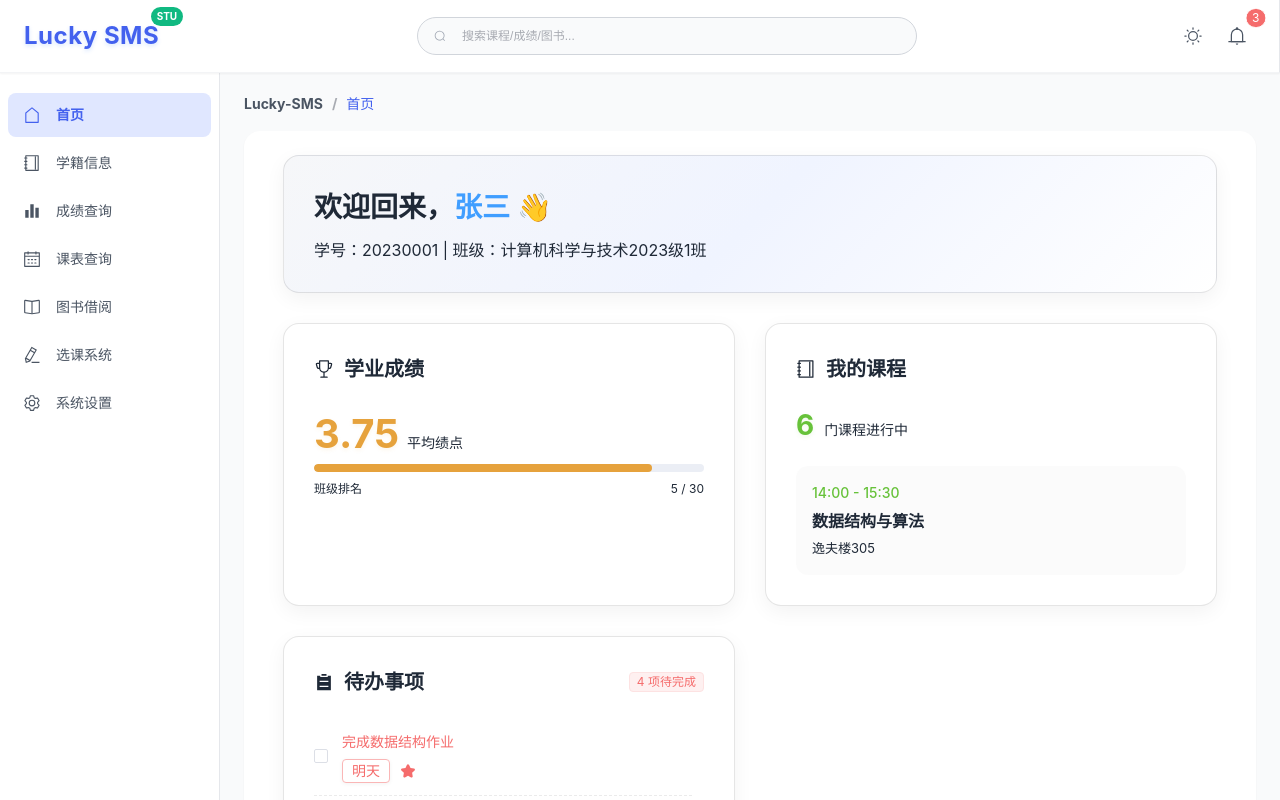
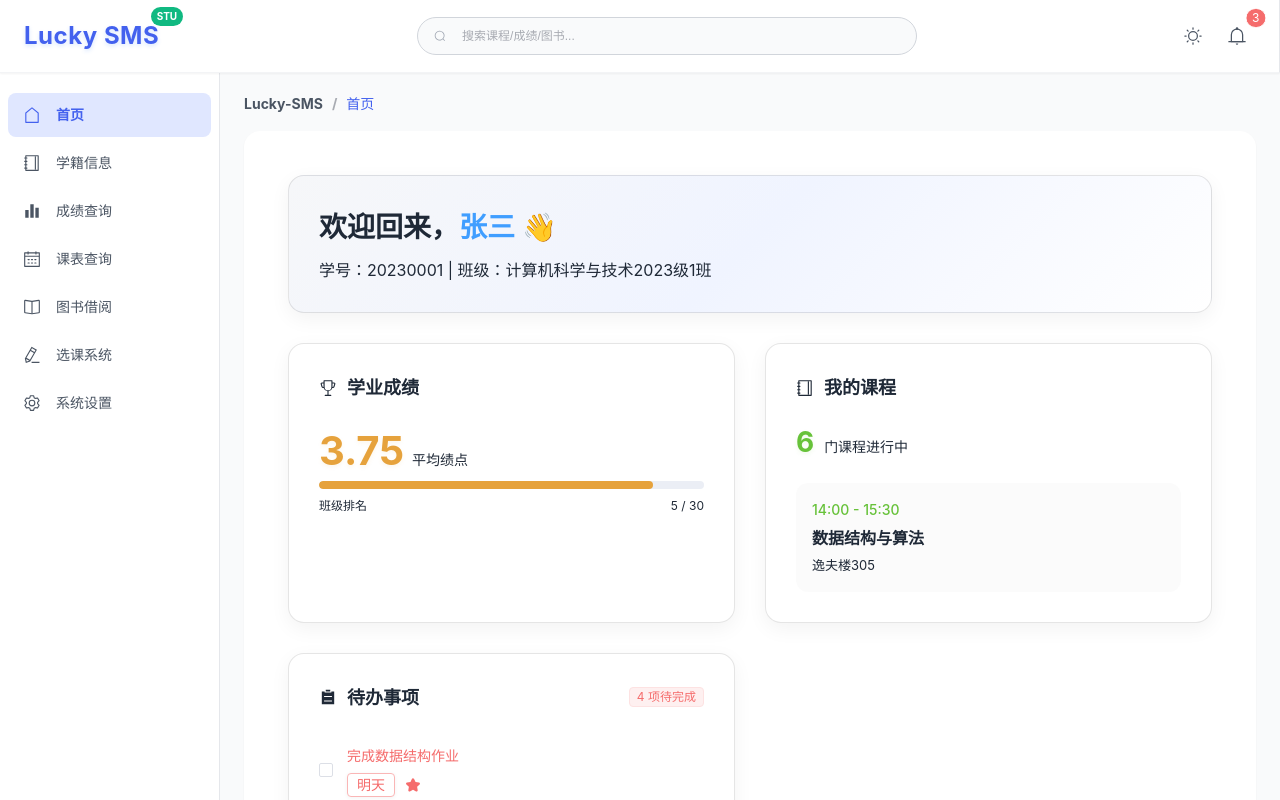
Before and after one commit to YangShengzhou03/Lucky_SMSS, a Vue app in the folder frontend/: page /student in a window 1280 px wide. Built offline with nearby package versions, Linux system fonts and the light colour scheme.

Commit message:
update frontend/src/views/Student/HomePage.vue.
Signed-off-by: Yangshengzhou <3555844679@qq.com>

```diff
--- a/frontend/src/views/Student/HomePage.vue
+++ b/frontend/src/views/Student/HomePage.vue
@@ -299,7 +299,7 @@ onUnmounted(() => {
   display: flex;
   flex-direction: column;
   transition: background-color 0.3s ease;
-  padding: 0 15px;
+  padding: 20px;
   --mouse-x: 0;
   --mouse-y: 0;
 }
@@ -311,15 +311,14 @@ onUnmounted(() => {
   transition: all 0.3s ease;
   overflow: hidden;
   z-index: 1;
+  background: white;
+  border: 1px solid rgba(0, 0, 0, 0.1);
+  box-shadow: 0 6px 20px rgba(0, 0, 0, 0.05);
 
   .card-content {
     position: relative;
     z-index: 2;
   }
-
-  background: white;
-  border: 1px solid rgba(0, 0, 0, 0.1);
-  box-shadow: 0 6px 20px rgba(0, 0, 0, 0.05);
 
   .dark & {
     background: rgba(30, 41, 59, 0.9);
@@ -328,14 +327,7 @@ onUnmounted(() => {
 
   &:hover {
     transform: translateY(-4px);
-    box-shadow: 0 10px 25px -5px rgba(0, 0, 0, 0.1);
-    border-color: rgba(199, 210, 254, 0.8);
-  }
-
-  .dark &:hover {
-    transform: translateY(-4px);
-    box-shadow: 0 10px 25px -5px rgba(0, 0, 0, 0.3);
-    border-color: rgba(99, 102, 241, 0.5);
+    box-shadow: 0 12px 32px rgba(0, 0, 0, 0.15);
   }
 
   &::before {
@@ -354,35 +346,8 @@ onUnmounted(() => {
     pointer-events: none;
   }
 
-  &:hover {
-    transform: translateY(-4px);
-    box-shadow: 0 12px 32px rgba(0, 0, 0, 0.15);
-
-    &::before {
-      opacity: 1;
-    }
-  }
-
-  .card-header {
-    display: flex;
-    justify-content: space-between;
-    align-items: center;
-    margin-bottom: 20px;
-
-    h3 {
-      margin: 0;
-      font-size: 20px;
-      font-weight: 600;
-      color: var(--text-primary);
-    }
-
-    .progress-indicator {
-      background-color: rgba(64, 158, 255, 0.1);
-      color: #409eff;
-      padding: 6px 12px;
-      border-radius: 999px;
-      font-size: 14px;
-    }
+  &:hover::before {
+    opacity: 1;
   }
 }
 
@@ -460,7 +425,6 @@ onUnmounted(() => {
   }
 }
 
-/* 以下其他样式保持不变 */
 .score-card {
   .gpa {
     .value {
@@ -656,7 +620,7 @@ onUnmounted(() => {
       background: rgba(245, 247, 250, 0.4);
       border-radius: 8px;
       padding: 16px;
-      margin: 0 -16px;
+      margin: 0 -12px;
 
       .dark & {
         background: rgba(40, 45, 55, 0.6);
@@ -747,7 +711,6 @@ onUnmounted(() => {
 
     .el-icon {
       margin-right: 10px;
-      font-size: 20px;
     }
   }
 
```
